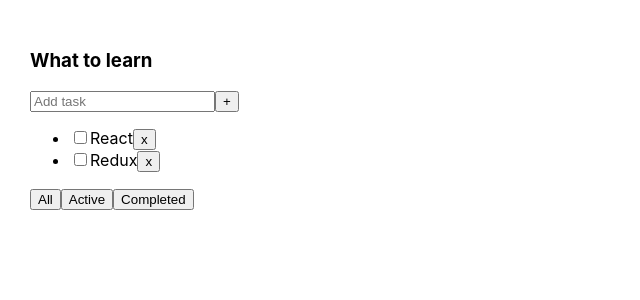
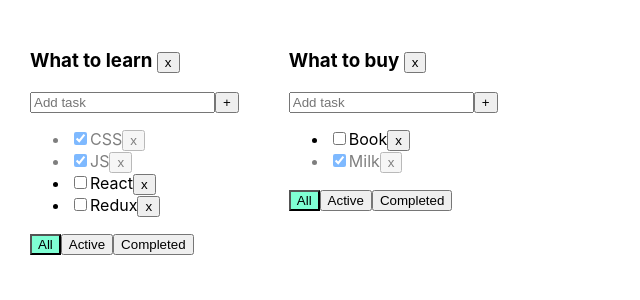
Before and after one commit to Desolateeeooo/to-do-list-ts, a React (Create React App) app: page / in a window 1280 px wide. Shown: the top 300 px of the page, without its empty margins (0-640 px from the left). Built offline with nearby package versions, Linux system fonts and the light colour scheme.

Commit message:
major commit
Changes in App.tsx and Todolist.tsx

```diff
--- a/src/App.css
+++ b/src/App.css
@@ -6,3 +6,19 @@
 .App > div {
   margin-right: 50px;
 }
+
+.error {
+  border: red 1px solid;
+}
+
+.error-message {
+  color: red;
+}
+
+.active-filter {
+  background: aquamarine;
+}
+
+.is-done {
+  opacity: 0.5;
+}
--- a/src/App.tsx
+++ b/src/App.tsx
@@ -1,56 +1,108 @@
 import React, {useState} from 'react';
 import './App.css';
-import {TaskType, Todolist} from "./Todolist";
+import {Todolist} from "./Todolist";
 import {v1} from 'uuid'
 
 export type FilterValuesType = "all" | "completed" | "active";
+type TodolistType = {
+    id: string
+    title: string
+    filter: FilterValuesType
+}
 
 function App() {
 
-    const [tasks, setTasks] = useState<Array<TaskType>>([
-        {id: v1(), title: "CSS", isDone: true},
-        {id: v1(), title: "JS", isDone: true},
-        {id: v1(), title: "React", isDone: false},
-        {id: v1(), title: "Redux", isDone: false}
-    ]);
-
-    const [filter, setFilter] =
-        useState<FilterValuesType>("active");
-
-    function removeTask(id: string) {
+    function removeTask(id: string, todolistId: string) {
+        let tasks = tasksObj[todolistId];
         let filteredTasks = tasks.filter(t => t.id !== id);
-        setTasks(filteredTasks);
+        tasksObj[todolistId] = filteredTasks;
+        setTasks({...tasksObj});
     }
 
-    function addTask(title: string) {
+    function addTask(title: string, todolistId: string) {
         let newTask = {
             id: v1(), title: title, isDone: false
         };
+        let tasks = tasksObj[todolistId];
         let newTasks = [newTask, ...tasks];
-        setTasks(newTasks);
+        tasksObj[todolistId] = newTasks;
+        setTasks({...tasksObj});
     }
 
-    function changeFilter(value: FilterValuesType) {
-        setFilter(value);
+    function changeStatus(taskId: string, isDone: boolean, todolistId: string) {
+        let tasks = tasksObj[todolistId];
+        let task = tasks.find(t => t.id === taskId);
+        if (task) {
+            task.isDone = isDone;
+            setTasks({...tasksObj});
+        }
     }
 
-    let tasksForTodolist = tasks;
-    if (filter === "completed") {
-        tasksForTodolist = tasks.filter(t => t.isDone);
+    function changeFilter(value: FilterValuesType, todolistId: string) {
+        let todolist = todolists.find(tl => tl.id === todolistId);
+        if (todolist) {
+            todolist.filter = value;
+            setTodolists([...todolists]);
+        }
     }
-    if (filter === "active") {
-        tasksForTodolist = tasks.filter(t => !t.isDone);
+
+    let todolistId1 = v1();
+    let todolistId2 = v1();
+
+    const [todolists, setTodolists] = useState<Array<TodolistType>>([
+        {id: todolistId1, title: "What to learn", filter: "all"},
+        {id: todolistId2, title: "What to buy", filter: "all"},
+    ]);
+
+    let removeTodolist = (todolistId: string) => {
+        let filteredTodolist = todolists.filter(tl => tl.id !== todolistId)
+        setTodolists(filteredTodolist);
+
+        delete tasksObj[todolistId];
+        setTasks({...tasksObj});
     }
+
+    const [tasksObj, setTasks] = useState({
+        [todolistId1]: [
+            {id: v1(), title: "CSS", isDone: true},
+            {id: v1(), title: "JS", isDone: true},
+            {id: v1(), title: "React", isDone: false},
+            {id: v1(), title: "Redux", isDone: false}
+        ],
+        [todolistId2]: [
+            {id: v1(), title: "Book", isDone: false},
+            {id: v1(), title: "Milk", isDone: true},
+        ],
+    });
 
     return (
         <div className="App">
-            <Todolist title={"What to learn"}
-                      tasks={tasksForTodolist}
-                      removeTask={removeTask}
-                      changeFilter={changeFilter}
-                      addTask={addTask}
-            />
-            {/*<Todolist title={"Movies"} tasks={tasks2}/>*/}
+            {
+                todolists.map((tl) => {
+                    let tasksForTodolist = tasksObj[tl.id];
+
+                    if (tl.filter === "completed") {
+                        tasksForTodolist = tasksForTodolist.filter(t => t.isDone);
+                    }
+                    if (tl.filter === "active") {
+                        tasksForTodolist = tasksForTodolist.filter(t => !t.isDone);
+                    }
+
+                    return <Todolist
+                        key={tl.id}
+                        id={tl.id}
+                        title={tl.title}
+                        tasks={tasksForTodolist}
+                        removeTask={removeTask}
+                        changeFilter={changeFilter}
+                        addTask={addTask}
+                        changeTaskStatus={changeStatus}
+                        filter={tl.filter}
+                        removeTodolist={removeTodolist}
+                    />
+                })
+            }
+
         </div>
     );
 }
--- a/src/Todolist.tsx
+++ b/src/Todolist.tsx
@@ -7,52 +7,71 @@ export type TaskType = {
     isDone: boolean
 }
 type PropsType = {
+    id: string
     title: string;
     tasks: Array<TaskType>
-    removeTask: (id: string) => void
-    changeFilter: (value: FilterValuesType) => void
-    addTask: (title: string) => void
+    removeTask: (id: string, todolistId: string) => void
+    changeFilter: (value: FilterValuesType, todolistId: string) => void
+    addTask: (title: string, todolistId: string) => void
+    changeTaskStatus: (taskId: string, isDone: boolean, todolistId: string) => void
+    filter: FilterValuesType
+    removeTodolist: (todolistId: string) => void
 }
 
 export function Todolist(props: PropsType) {
 
     const [taskTitle, setTaskTitle] = useState("");
+    const [error, setError] = useState<string | null>(null);
 
     const handleOnChange = (e: ChangeEvent<HTMLInputElement>) => {
         setTaskTitle(e.currentTarget.value);
     }
     const handleOnKeyPress = (e: KeyboardEvent<HTMLInputElement>) => {
+        setError(null);
         if (e.ctrlKey && e.charCode === 13) {
-            props.addTask(taskTitle);
+            props.addTask(taskTitle, props.id);
             setTaskTitle("");
         }
     }
     const handleAddTask = () => {
-        props.addTask(taskTitle);
-        setTaskTitle("");
+        if (taskTitle.trim() !== "") {
+            props.addTask(taskTitle.trim(), props.id);
+            setTaskTitle("");
+        } else {
+            setError("Title is required");
+        }
     }
-    const onAllClickHandler = () => props.changeFilter("all");
-    const onActiveClickHandler = () => props.changeFilter("active");
-    const onCompletedClickHandler = () => props.changeFilter("completed");
+    const onAllClickHandler = () => props.changeFilter("all", props.id);
+    const onActiveClickHandler = () => props.changeFilter("active", props.id);
+    const onCompletedClickHandler = () => props.changeFilter("completed", props.id);
+    const removeTodolist = () => {
+        props.removeTodolist(props.id);
+    }
 
     return (
         <div>
-            <h3>{props.title}</h3>
+            <h3>{props.title} <button onClick={removeTodolist}>x</button></h3>
             <div>
                 <input placeholder={"Add task"}
                        value={taskTitle}
                        onChange={handleOnChange}
-                       onKeyPress={handleOnKeyPress}/>
+                       onKeyPress={handleOnKeyPress}
+                       className={error ? "error" : ""}
+                />
                 <button onClick={handleAddTask}>+</button>
+                {error && <div className={"error-message"}>{error}</div>}
             </div>
             <ul>
                 {
                     props.tasks.map(t => {
                         const handleOnRemove = () => {
-                            props.removeTask(t.id)
+                            props.removeTask(t.id, props.id)
                         }
-                        return <li key={t.id}>
-                            <input type="checkbox" checked={t.isDone}/>
+                        const onChangeHandler = (e: ChangeEvent<HTMLInputElement>) => {
+                            props.changeTaskStatus(t.id, e.currentTarget.checked, props.id)
+                        }
+                        return <li key={t.id} className={t.isDone ? "is-done" : ""}>
+                            <input type="checkbox" onChange={onChangeHandler} checked={t.isDone}/>
                             {t.title}
                             <button onClick={handleOnRemove}>x</button>
                         </li>
@@ -60,9 +79,15 @@ export function Todolist(props: PropsType) {
                 }
             </ul>
             <div>
-                <button onClick={onAllClickHandler}>All</button>
-                <button onClick={onActiveClickHandler}>Active</button>
-                <button onClick={onCompletedClickHandler}>Completed</button>
+                <button className={props.filter === 'all' ? "active-filter" : ""}
+                        onClick={onAllClickHandler}>All
+                </button>
+                <button className={props.filter === 'active' ? "active-filter" : ""}
+                        onClick={onActiveClickHandler}>Active
+                </button>
+                <button className={props.filter === 'completed' ? "active-filter" : ""}
+                        onClick={onCompletedClickHandler}>Completed
+                </button>
             </div>
         </div>
     );
```
